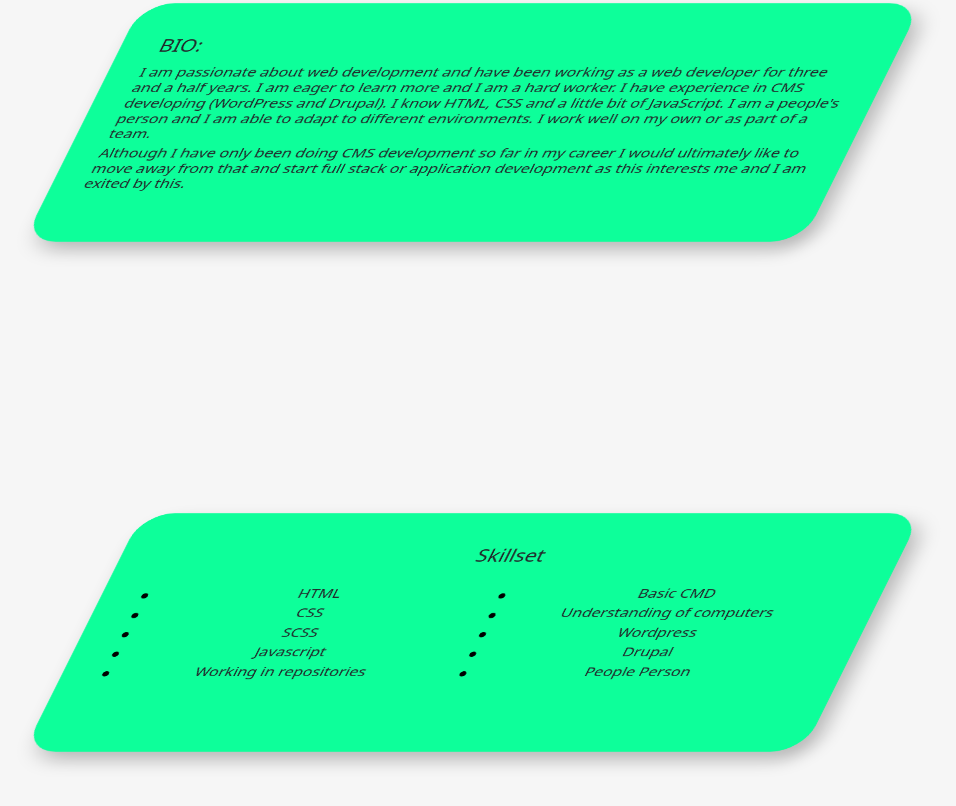
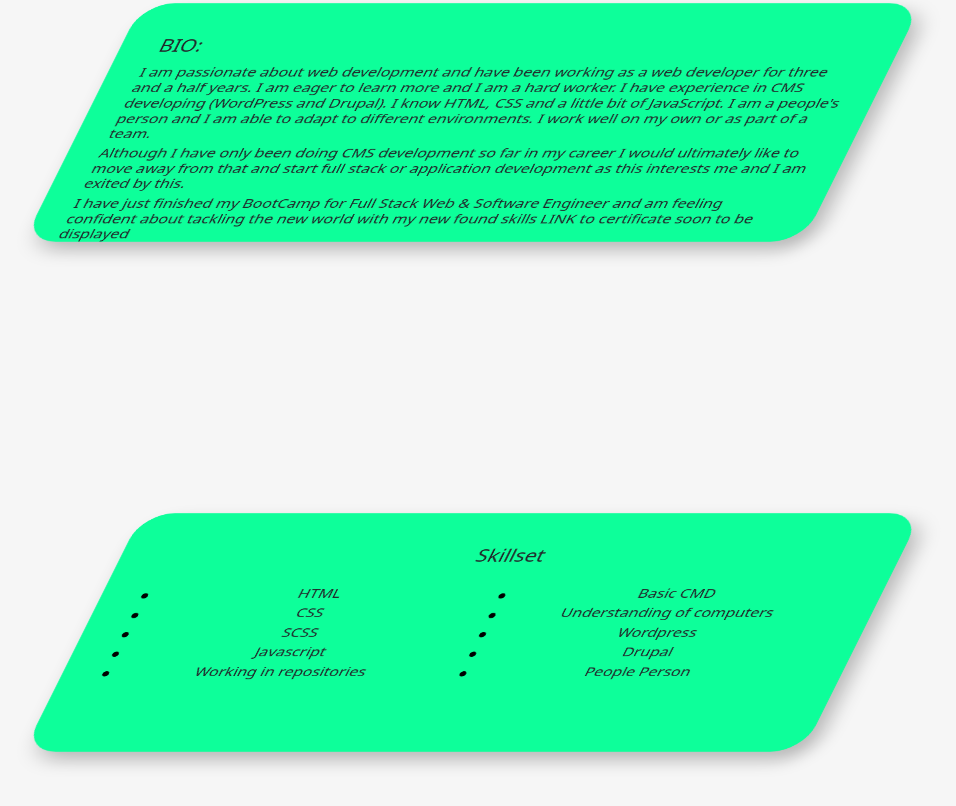
Before and after one commit to Gareth-Geld/MyCV, a plain HTML site: page index.html in a window 1280 px wide. Shown: the part 740-1546 px from the top of the page, without its empty margins (208-1164 px from the left). Drawn offline with nearby package versions, Linux system fonts and the light colour scheme.

Commit message:
Update index.html

```diff
--- a/index.html
+++ b/index.html
@@ -34,6 +34,7 @@
                 person and I am able to adapt to different environments.  I work well on
                 my own or as part of a team. </h4>
             <h4 >Although I have only been doing CMS development so far in my career I would ultimately like to move away from that and start full stack or application development as this interests me and I am exited by this.</h4>
+            <h4>I have just finished my BootCamp for Full Stack Web & Software Engineer and am feeling confident about tackling the new world with my new found skills LINK to certificate soon to be displayed</h4>
         </div>
     </div>
      <!-- This is skills card displays my skills and what I know -->
```
